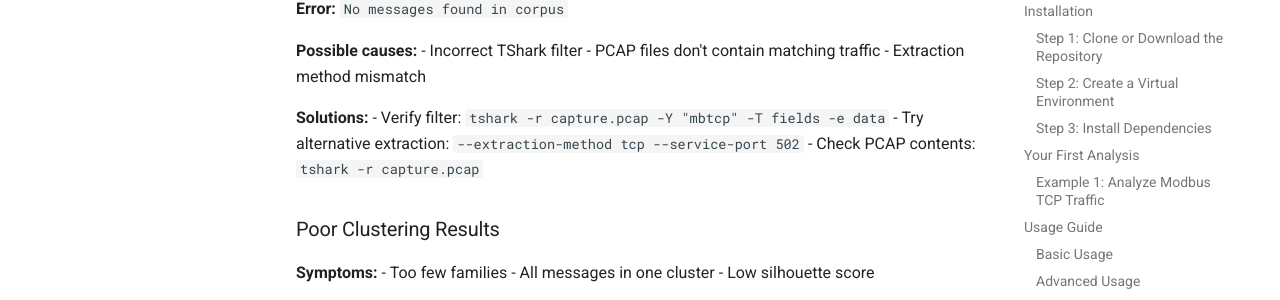
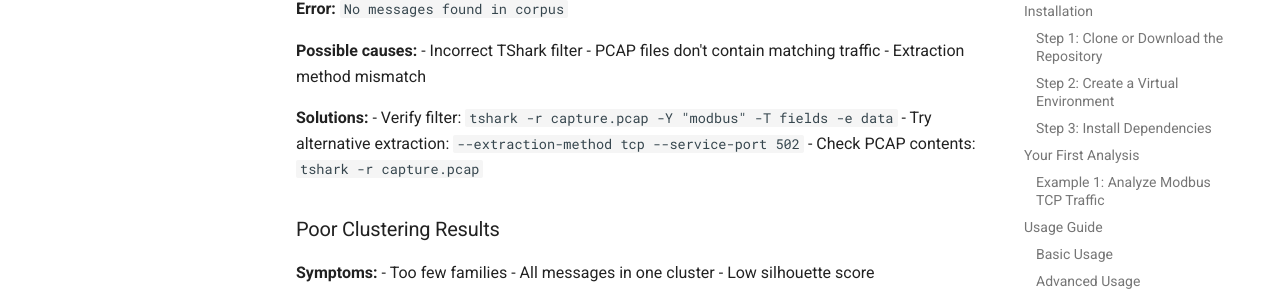
Before and after one commit to Moosa-Salehi/protocol_reverse_engineering, an MkDocs documentation site: the page built from docs/getting_started.md, in a window 1280 px wide and 900 px high, scrolled down 11101 px. Shown: the part 151-451 px from the top of the window. Built offline with MkDocs 1.6.1 and Material for MkDocs 9.7.7, drawn with Linux system fonts in a browser that asks for light colours; comment, search, counter and statistics services are not loaded; the version menu is left out; some of the changed text lies outside the part shown.

Commit message:
mbtcp -> modbus

````diff
--- a/docs/getting_started.md
+++ b/docs/getting_started.md
@@ -78,7 +78,7 @@
 ```bash
 # Assuming PCAP file are in pcaps/ folder.
 # Run the pipeline, without using LLM.
-python main.py pcaps/ --tshark-filter mbtcp --llm-render-only
+python main.py pcaps/ --tshark-filter modbus --llm-render-only
 ```
 
 **What happens:**
@@ -110,7 +110,7 @@
 
 | Protocol | Filter | Description |
 |----------|--------|-------------|
-| Modbus TCP | `mbtcp` | Modbus TCP protocol |
+| Modbus TCP | `modbus` or `mbtcp` | Modbus protocol |
 | S7comm | `s7comm` | Siemens S7 communication |
 | DNP3 | `dnp3` | DNP3 SCADA protocol |
 | IEC 60870-5-104 | `iec104` | IEC 104 protocol |
@@ -127,7 +127,7 @@
 #### Collection and Deduplication
 
 ```bash
-python main.py source_files/ --collect --tshark-filter mbtcp
+python main.py source_files/ --collect --tshark-filter modbus
 ```
 
 This will:
@@ -159,7 +159,7 @@
 #### Multi-Layer Protocol Detection
 
 ```bash
-python main.py pcaps/ --tshark-filter mbtcp --enable-layer-detection
+python main.py pcaps/ --tshark-filter modbus --enable-layer-detection
 ```
 
 **Options:**
@@ -174,7 +174,7 @@
 #### Message Limits
 
 ```bash
-python main.py pcaps/ --tshark-filter mbtcp --max-messages 50000
+python main.py pcaps/ --tshark-filter modbus --max-messages 50000
 ```
 
 **Default:** 200,000 messages
@@ -191,7 +191,7 @@
 Use padded byte vectors:
 
 ```bash
-python main.py pcaps/ --tshark-filter mbtcp --family-feature-mode raw_bytes
+python main.py pcaps/ --tshark-filter modbus --family-feature-mode raw_bytes
 ```
 
 **Pros:**
@@ -208,7 +208,7 @@
 Use symbolic protocol features:
 
 ```bash
-python main.py pcaps/ --tshark-filter mbtcp --family-feature-mode structural
+python main.py pcaps/ --tshark-filter modbus --family-feature-mode structural
 ```
 
 **Pros:**
@@ -224,7 +224,7 @@
 Use VAE latent vectors:
 
 ```bash
-python main.py pcaps/ --tshark-filter mbtcp --family-feature-mode neural --family-neural-model-path assets/pre_trained/industrial_VAE.pth
+python main.py pcaps/ --tshark-filter modbus --family-feature-mode neural --family-neural-model-path assets/pre_trained/industrial_VAE.pth
 ```
 
 **Pros:**
@@ -245,13 +245,13 @@
 
 ```bash
 # Adaptive fusion (recommended)
-python main.py pcaps/ --tshark-filter mbtcp --family-feature-mode hybrid --fusion-method adaptive --family-neural-model-path assets/pre_trained/industrial_VAE.pth
+python main.py pcaps/ --tshark-filter modbus --family-feature-mode hybrid --fusion-method adaptive --family-neural-model-path assets/pre_trained/industrial_VAE.pth
 
 # Learned fusion with MLP
-python main.py pcaps/ --tshark-filter mbtcp --family-feature-mode hybrid --fusion-method learned --family-neural-model-path assets/pre_trained/industrial_VAE.pth
+python main.py pcaps/ --tshark-filter modbus --family-feature-mode hybrid --fusion-method learned --family-neural-model-path assets/pre_trained/industrial_VAE.pth
 
 # Fixed weights
-python main.py pcaps/ --tshark-filter mbtcp \
+python main.py pcaps/ --tshark-filter modbus \
     --family-feature-mode hybrid \
     --fusion-method fixed \
     --fusion-neural-weight 0.3 \
@@ -302,23 +302,23 @@
 The runner tries to load `config/llm_config.json` from root folder.
 
 ```bash
-python main.py pcaps/ --tshark-filter mbtcp
+python main.py pcaps/ --tshark-filter modbus
 ```
 
 ### LLM Options
 
 ```bash
 # Custom prompt template
-python main.py pcaps/ --tshark-filter mbtcp \
+python main.py pcaps/ --tshark-filter modbus \
     --llm-config config/llm_config.json \
     --llm-template custom_prompt.md
 
 # Render prompt only (no API call)
-python main.py pcaps/ --tshark-filter mbtcp --llm-render-only
+python main.py pcaps/ --tshark-filter modbus --llm-render-only
 
 # Adjust LLM parameters (temperature, max_tokens, timeout are read from the
 # config file only — edit config/llm_config.json to change them)
-python main.py pcaps/ --tshark-filter mbtcp \
+python main.py pcaps/ --tshark-filter modbus \
     --llm-config config/llm_config.json
 ```
 
@@ -356,7 +356,7 @@
 ### Run with Evaluation
 
 ```bash
-python main.py pcaps/ --tshark-filter mbtcp \
+python main.py pcaps/ --tshark-filter modbus \
     --ground-truth-json truth_files/modbus.json
 ```
 
@@ -438,7 +438,7 @@
 # Stage 03: Extract messages
 python scripts/03_extract_messages.py pcaps data/01_messages.jsonl \
     --extraction-method tshark \
-    --tshark-filter mbtcp \
+    --tshark-filter modbus \
     --max-messages 200000
 
 # Stage 04: Discover families
@@ -576,7 +576,7 @@
 - Extraction method mismatch
 
 **Solutions:**
-- Verify filter: `tshark -r capture.pcap -Y "mbtcp" -T fields -e data`
+- Verify filter: `tshark -r capture.pcap -Y "modbus" -T fields -e data`
 - Try alternative extraction: `--extraction-method tcp --service-port 502`
 - Check PCAP contents: `tshark -r capture.pcap`
 
@@ -664,7 +664,7 @@
 python main.py <pcap-dir> [OPTIONS]
 
 Required (one of):
-  --tshark-filter FILTER        TShark display filter (e.g., mbtcp)
+  --tshark-filter FILTER        TShark display filter (e.g., modbus)
   --extraction-method tcp       Use TCP port extraction
   --use-existing-messages       Skip extraction, use existing data/01_messages.jsonl
 
--- a/main.py
+++ b/main.py
@@ -589,7 +589,7 @@
         default="tshark",
         help="Message extraction method. tshark uses --tshark-filter; tcp is the legacy Scapy TCP port extractor.",
     )
-    extract_group.add_argument("--tshark-filter", help="TShark display filter for the target protocol, for example mbtcp or s7comm.")
+    extract_group.add_argument("--tshark-filter", help="TShark display filter for the target protocol, for example modbus or s7comm.")
     extract_group.add_argument("--tshark-workers", type=int, default=4, help="Maximum parallel TShark worker processes.")
     extract_group.add_argument("--service-port", type=int, help="Legacy TCP extractor port filter. Used with --extraction-method tcp.")
     extract_group.add_argument(
````
Also changed, not shown: 1 other file.
